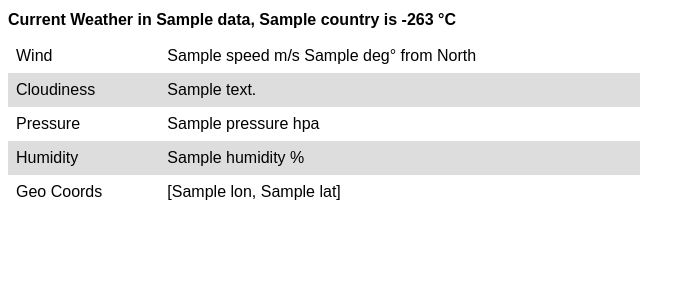
After one commit to birlac/WeatherApp, a Django app: template currweather/templates/currweather/weather_info.html in a window 1280 px wide. The commit adds this page. Shown: the top 300 px of the page, without its empty margins (0-695 px from the left). Run offline with Django 3.2, Linux system fonts and the light colour scheme; the template is opened without the code that fills it: most values are stand-ins (such as "Sample title", 1, 10 or a date in 2020).

Commit message:
User Interface Weather Display

```diff
--- /dev/null
+++ b/currweather/templates/currweather/weather_info.html
@@ -0,0 +1,50 @@
+<!DOCTYPE html>
+<html lang="en">
+<head>
+    <meta charset="UTF-8">
+    <meta name="viewport" content="width=device-width, initial-scale=1.0">
+    <title>Weather Info</title>
+    <style>
+        table {
+          font-family: arial, sans-serif;
+          border-collapse: collapse;
+          width: 50%;
+            }
+
+        td {
+          border: 1px;
+          text-align: left;
+          padding: 8px;
+            }
+
+        tr:nth-child(even) {
+          background-color: #dddddd;
+        }
+    </style>
+</head>
+<body>
+    <h1 style="text-align: left;font-size: medium;font-family: Arial, Helvetica, sans-serif; color: black;"> Current Weather in {{ data.name }}, {{ data.sys.country }} is {{ data.main.temp|add:"-273" }} <span>&#176;</span>C</h1>
+    <table>
+        <tr>
+            <td>Wind</td>
+            <td>{{ data.wind.speed }} m/s {{ data.wind.deg}}<span>&#176;</span> from North</td>
+        </tr>
+        <tr>
+          <td>Cloudiness</td>
+          <td>{% for i in data.weather %}{{i.description}}{% endfor %}</td>
+        </tr>
+        <tr>
+          <td>Pressure</td>
+          <td>{{data.main.pressure}} hpa</td>
+        </tr>
+        <tr>
+          <td>Humidity</td>
+          <td>{{data.main.humidity}} %</td>
+        </tr>
+        <tr>
+          <td>Geo Coords</td>
+          <td>[{{data.coord.lon}}, {{data.coord.lat}}]</td>
+        </tr>
+    </table>
+</body>
+</html>
--- a/currweather/urls.py
+++ b/currweather/urls.py
@@ -7,4 +7,5 @@ urlpatterns = [
     path('zip/', views.zip, name='ZipCode'),
     path('temp/', views.temp, name='Temperature'),
     path('find/', views.find, name='find'),
+    path('<int:city_id>', views.current, name='currentweather'),
 ]
```
Also changed, not shown: currweather/templates/currweather/search_list.html (+6 -4 lines), currweather/views.py (+8 -1 lines).
